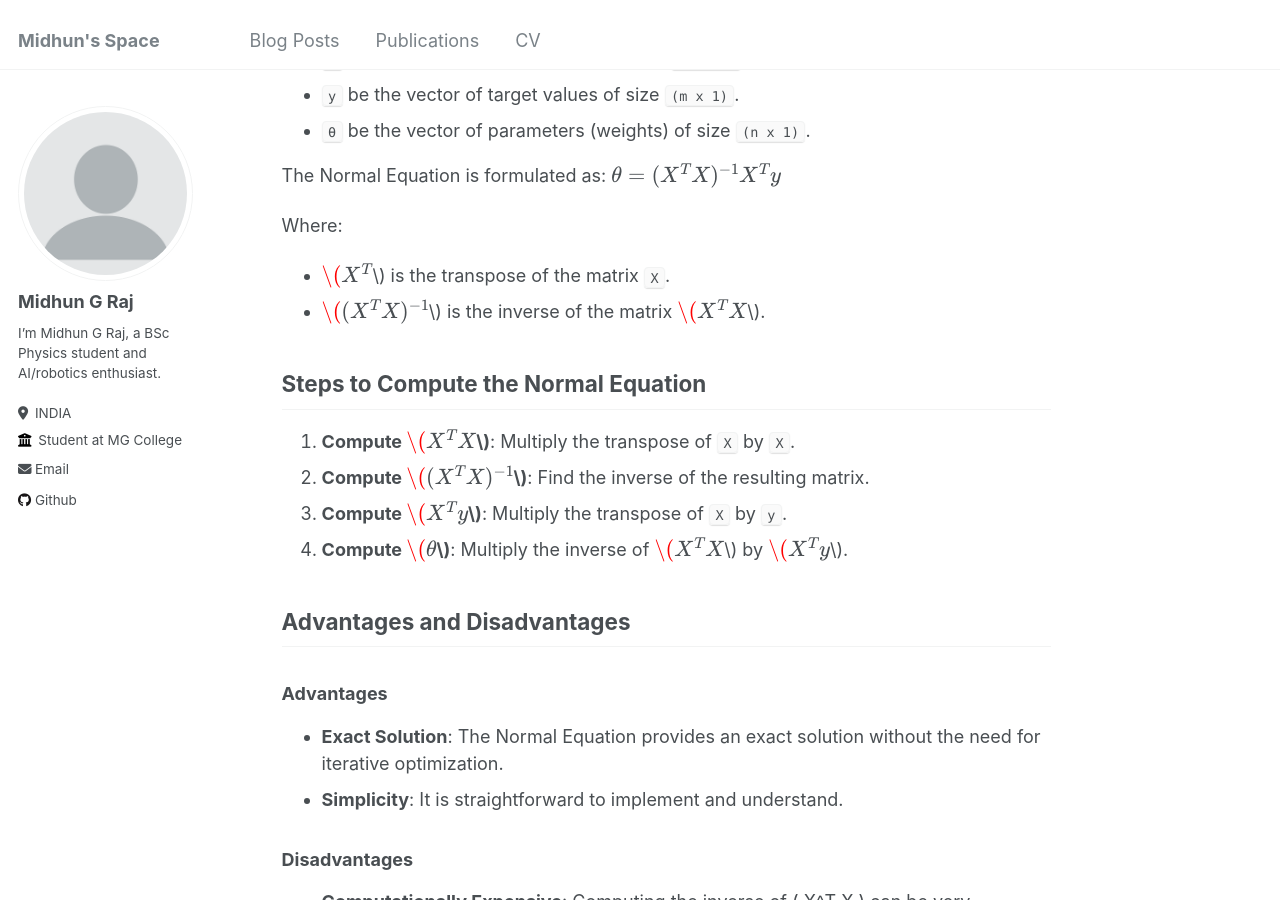
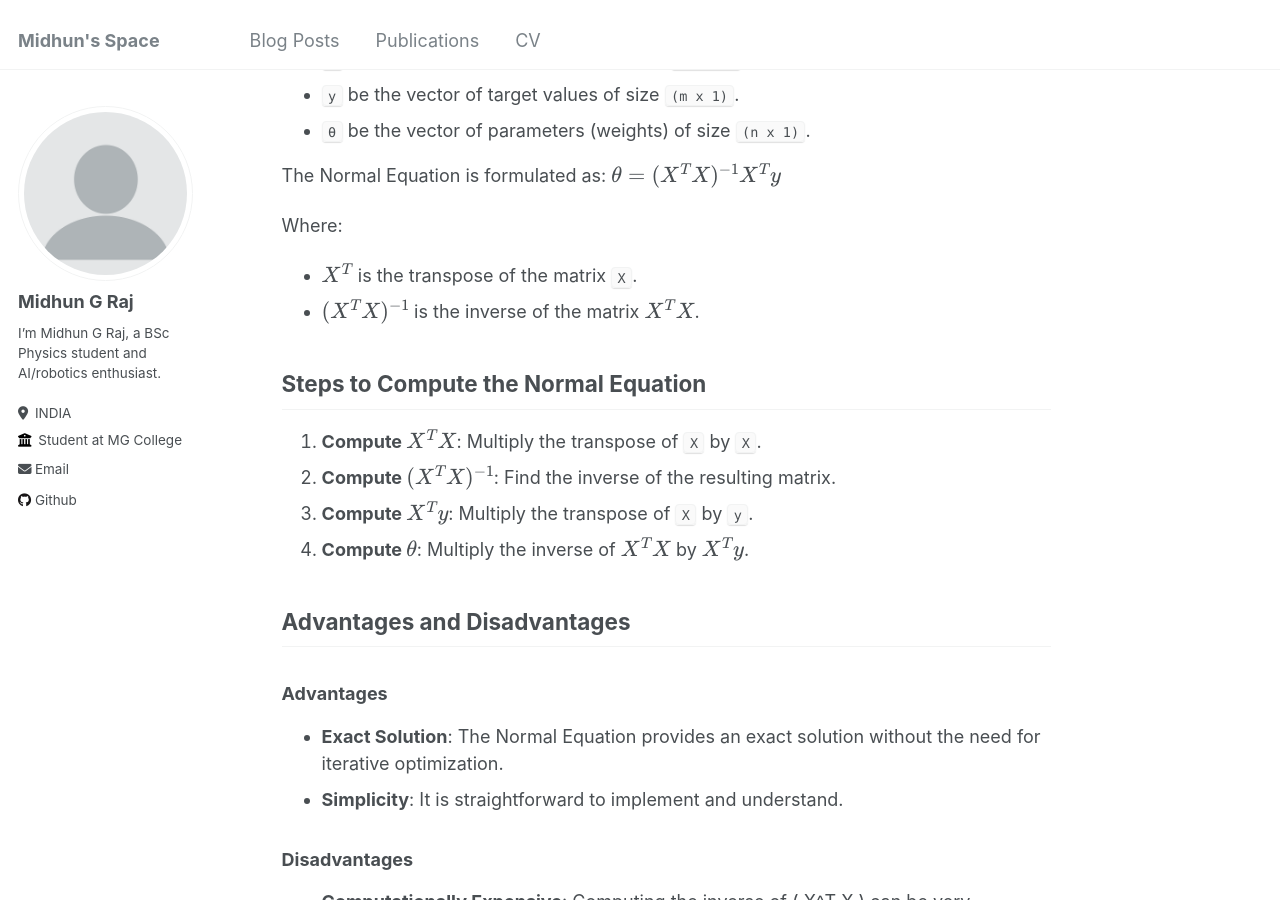
Before and after one commit to MIDHUNGRAJ/midhungraj.github.io, a Jekyll site: the page built from _posts/2023-01-01-blog-post-2.md, in a window 1280 px wide and 900 px high, scrolled down 697 px. Built offline with Jekyll 4.4.1, drawn with Linux system fonts in a browser that asks for light colours.

```diff
--- a/_posts/2023-01-01-blog-post-2.md
+++ b/_posts/2023-01-01-blog-post-2.md
@@ -33,15 +33,15 @@ $$
 $$
 
 Where:
-- $$\( X^T \)$$ is the transpose of the matrix `X`.
-- $$\( (X^T X)^{-1} \)$$ is the inverse of the matrix $$\( X^T X \)$$.
+- $$X^T$$ is the transpose of the matrix `X`.
+- $$(X^T X)^{-1}$$ is the inverse of the matrix $$X^T X$$.
 
 ## Steps to Compute the Normal Equation
 
-1. **Compute $$\( X^T X \)$$**: Multiply the transpose of `X` by `X`.
-2. **Compute $$\( (X^T X)^{-1} \)$$**: Find the inverse of the resulting matrix.
-3. **Compute $$\( X^T y \)$$**: Multiply the transpose of `X` by `y`.
-4. **Compute $$\( \theta \)$$**: Multiply the inverse of $$\( X^T X \)$$ by $$\( X^T y \)$$.
+1. **Compute $$X^T X $$**: Multiply the transpose of `X` by `X`.
+2. **Compute $$(X^T X)^{-1}$$**: Find the inverse of the resulting matrix.
+3. **Compute $$X^T y$$**: Multiply the transpose of `X` by `y`.
+4. **Compute $$\theta$$**: Multiply the inverse of $$X^T X$$ by $$X^T y$$.
 
 ## Advantages and Disadvantages
 
```
